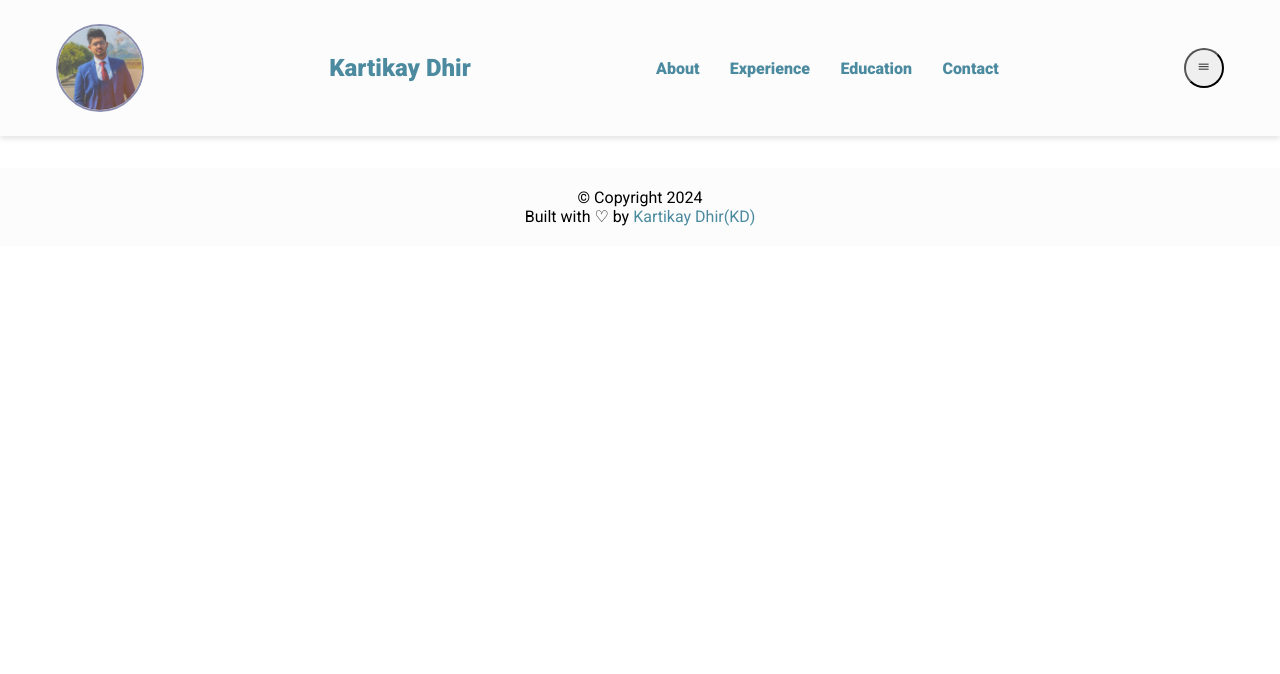
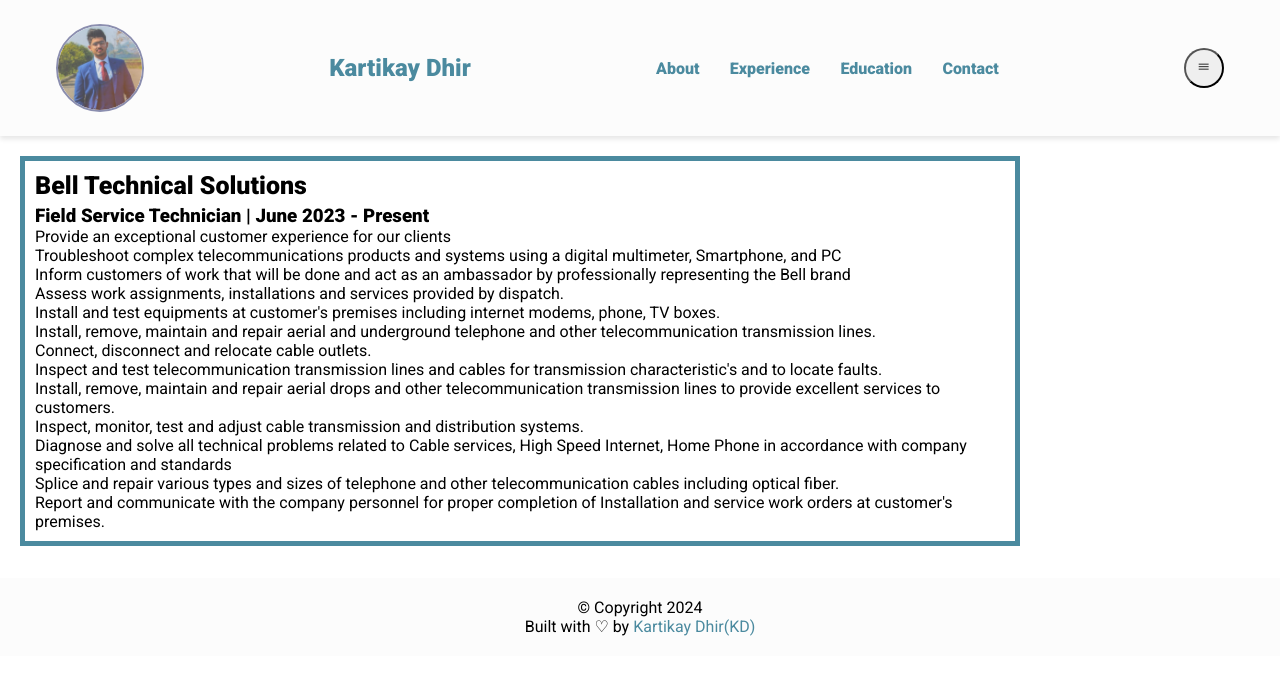
Before and after one commit to Dhirk-KD/Learning, a plain HTML site: page Experience.html in a window 1280 px wide. Drawn offline with nearby package versions, Linux system fonts and the light colour scheme.

Commit message:
Created Experience Page
Still working on it

```diff
--- a/Bell.html
+++ b/Experience.html
@@ -41,8 +41,8 @@
             <img src="assests/images/profile.jpeg" class="profile.img"/>
             <h1> Kartikay Dhir </h1>
             <ul class="navigation">
-                <li><a href="#about" class="nav-link">About</a></li>
-                <li><a href="#experience" class="nav-link">Experience</a></li>
+                <li><a href="./index.html" class="nav-link">About</a></li>
+                <li><a href="./Experience.html" class="nav-link">Experience</a></li>
                 <li><a href="#education" class="nav-link">Education</a></li>
                 <li><a href="#contact" class="nav-link">Contact</a></li>
             </ul>
@@ -52,7 +52,27 @@
         </nav>
 
 
+        <!-- Experience Section -->
 
+        <section class="exp" id="Experience">
+            <h2> Bell Technical Solutions </h2>
+            <h3 > Field Service Technician | June 2023 - Present </h3>
+            <ul>
+                <li> Provide an exceptional customer experience for our clients </li>
+                <li> Troubleshoot complex telecommunications products and systems using a digital multimeter, Smartphone, and PC </li>
+                <li> Inform customers of work that will be done and act as an ambassador by professionally representing the Bell brand </li>
+                <li> Assess work assignments, installations and services provided by dispatch. </li>
+                <li> Install and test equipments at customer's premises including internet modems, phone, TV boxes. </li>
+                <li> Install, remove, maintain and repair aerial and underground telephone and other telecommunication transmission lines. </li>
+                <li> Connect, disconnect and relocate cable outlets. </li>
+                <li> Inspect and test telecommunication transmission lines and cables for transmission characteristic's and to locate faults. </li>
+                <li> Install, remove, maintain and repair aerial drops and other telecommunication transmission lines to provide excellent services to customers. </li>
+                <li> Inspect, monitor, test and adjust cable transmission and distribution systems. </li>
+                <li> Diagnose and solve all technical problems related to Cable services, High Speed Internet, Home Phone in accordance with company specification and standards </li>
+                <li> Splice and repair various types and sizes of telephone and other telecommunication cables including optical fiber. </li>
+                <li> Report and communicate with the company personnel for proper completion of Installation and service work orders at customer's premises. </li>
+            </ul>
+        </section>
 
 
 
--- a/assests/css/style.css
+++ b/assests/css/style.css
@@ -215,6 +215,26 @@ nav {
     height: 3rem;
   }
 
+
+  /* Experience Page */
+
+  .exp {
+    width: 1000px;
+    border: 5px solid #4b8a9f;
+    padding: 10px;
+    margin: 20px;
+    align-items: center;
+    justify-content: center;
+    gap: 2.5rem;
+    max-width: 100.75rem;
+    margin: left;
+  }
+
+  .exp h2 {
+    font-size: 25px;
+    padding-bottom: 5px;
+  }
+
   @media screen and (max-width: 720px)
   {
     /*changes reflects on screen with a width of 720px and below*/
```
Also changed, not shown: index.html (+4 -4 lines).
